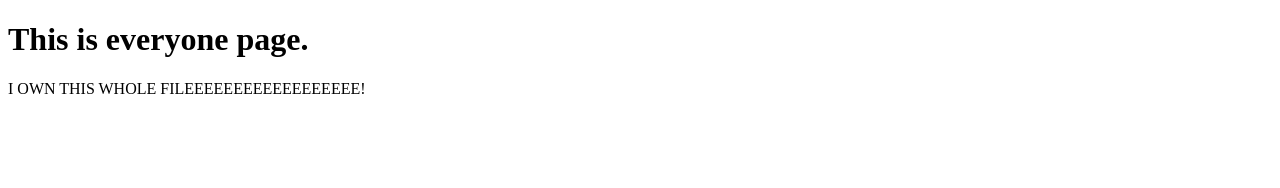
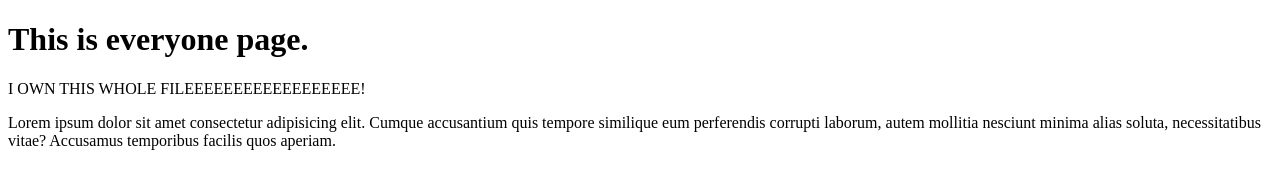
Before and after one commit to mankinchi/helloworld, a plain HTML site: page index.html in a window 1280 px wide. Drawn offline with Linux system fonts and the light colour scheme.

Commit message:
add new paragraph

```diff
--- a/index.html
+++ b/index.html
@@ -10,6 +10,9 @@
 <body>
     <h1>This is everyone page.</h1>
     <p>I OWN THIS WHOLE FILEEEEEEEEEEEEEEEEEE!</p>
+    <p>Lorem ipsum dolor sit amet consectetur adipisicing elit. Cumque accusantium quis tempore similique eum
+        perferendis corrupti laborum, autem mollitia nesciunt minima alias soluta, necessitatibus vitae? Accusamus
+        temporibus facilis quos aperiam.</p>
 </body>
 
 </html>
```
